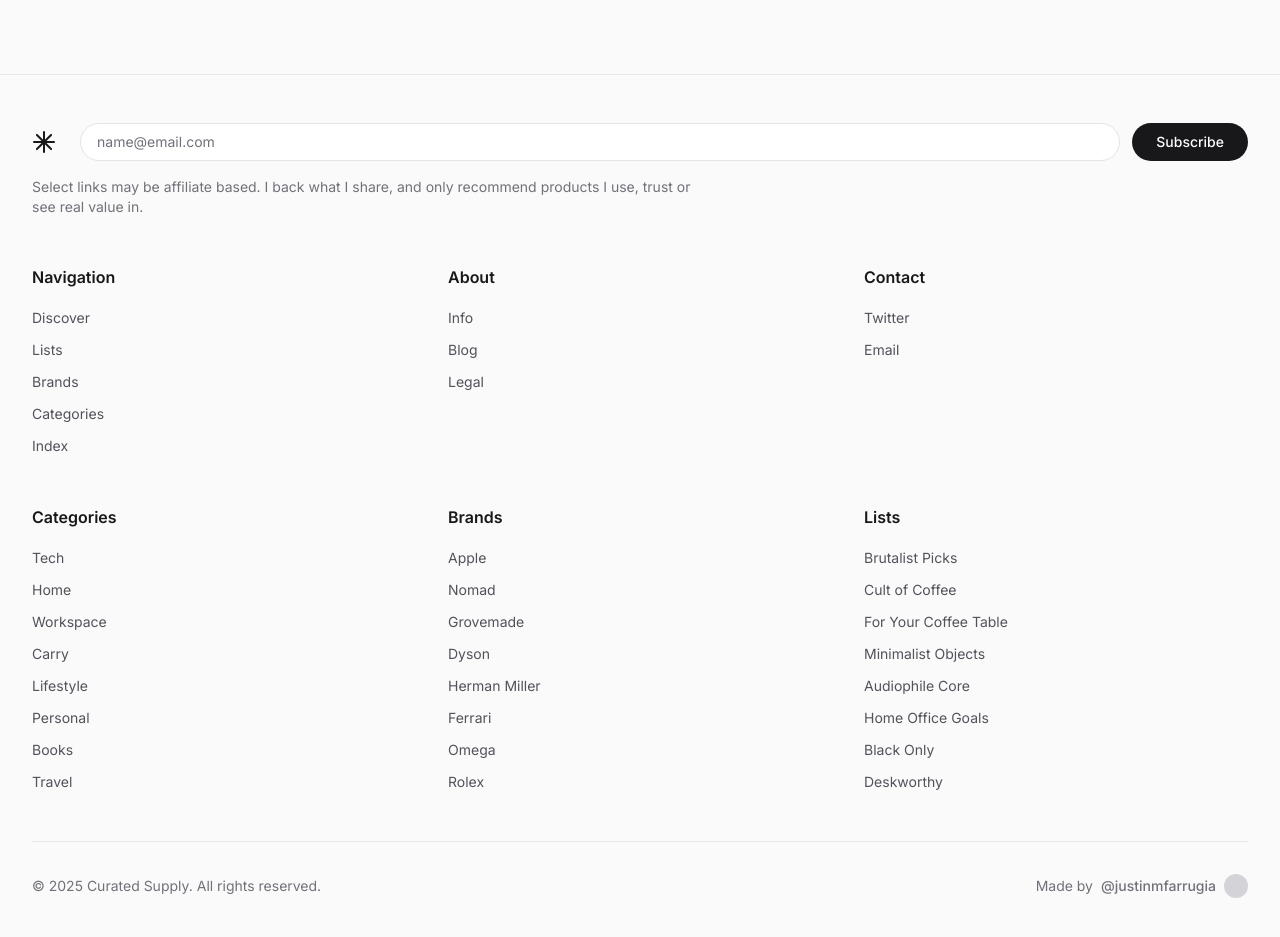
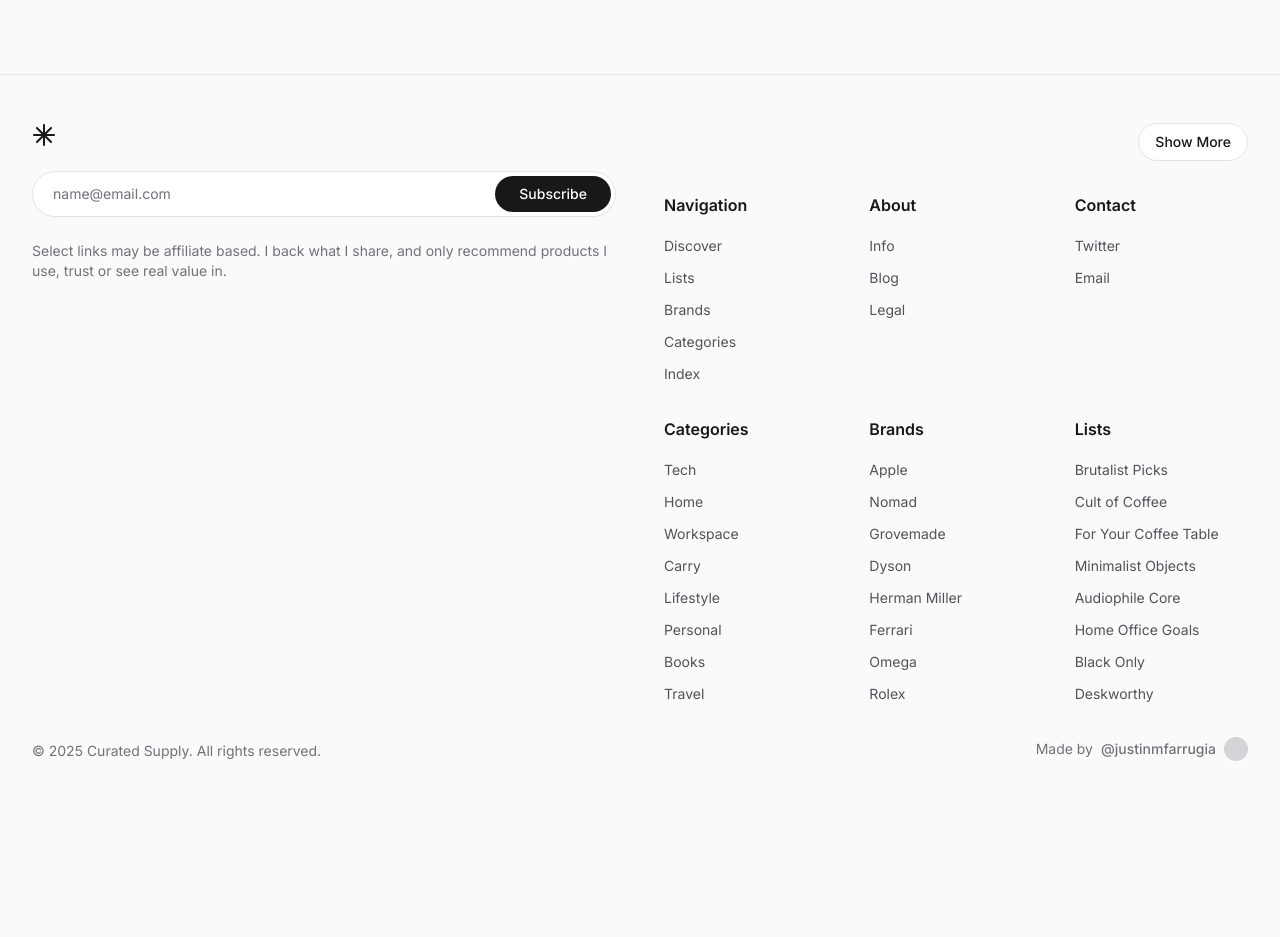
Before and after one commit to phalla-doll/curated-products-showcase, a React (Vite) app: page / in a window 1280 px wide. Shown: the part 1420-2357 px from the top of the page. After the commit the page ends 2229 px from the top, so only its background shows below. Built offline with nearby package versions, Linux system fonts and the light colour scheme.

Commit message:
Refactor Footer component: enhance layout with grid structure, improve subscription form styling, and update navigation links for better organization and accessibility.

```diff
--- a/src/components/Footer.tsx
+++ b/src/components/Footer.tsx
@@ -14,18 +14,21 @@ function Footer() {
   return (
     <footer className="bg-zinc-50 border-t border-zinc-200/80 mt-16">
       <div className="max-w-screen-xl mx-auto px-4 sm:px-6 lg:px-8 py-12">
+        <div className="grid grid-cols-1 md:grid-cols-2 gap-8 lg:gap-12">
+          {/* Left Column */}
+          <div className="flex flex-col">
+            {/* Asterisk Icon */}
+            <AsteriskIcon className="w-6 h-6 text-zinc-900 mb-6" />
+
             {/* Subscription Section */}
-        <div className="mb-12">
-          <div className="flex flex-col md:flex-row items-start md:items-center gap-6">
-            <AsteriskIcon className="w-6 h-6 text-zinc-900 shrink-0" />
-            <div className="flex-1 flex flex-col sm:flex-row gap-3">
-              <form onSubmit={handleSubscribe} className="flex gap-3 flex-1">
+            <div className="mb-6">
+              <form onSubmit={handleSubscribe} className="flex gap-0 rounded-full border border-zinc-200 bg-white p-1">
                 <input
                   type="email"
                   value={email}
                   onChange={(e) => setEmail(e.target.value)}
                   placeholder="name@email.com"
-                  className="flex-1 px-4 py-2 rounded-full border border-zinc-200 bg-white text-zinc-900 placeholder-zinc-500 focus:outline-none focus:ring-2 focus:ring-zinc-900 focus:border-transparent text-sm"
+                  className="flex-1 px-4 py-2 rounded-full text-zinc-900 placeholder-zinc-500 focus:outline-none text-sm bg-transparent"
                 />
                 <button
                   type="submit"
@@ -35,14 +38,29 @@ function Footer() {
                 </button>
               </form>
             </div>
-          </div>
-          <p className="mt-4 text-sm text-zinc-500 max-w-2xl">
+
+            {/* Affiliate Disclosure */}
+            <p className="text-sm text-zinc-500 mb-auto">
               Select links may be affiliate based. I back what I share, and only recommend products I use, trust or see real value in.
+            </p>
+
+            {/* Copyright */}
+            <p className="text-sm text-zinc-500 mt-auto pt-8">
+              © 2025 Curated Supply. All rights reserved.
             </p>
           </div>
 
+          {/* Right Column */}
+          <div className="flex flex-col">
+            {/* Show More Button */}
+            <div className="flex justify-end mb-8">
+              <button className="px-4 py-2 rounded-full border border-zinc-200 bg-white text-zinc-900 hover:bg-zinc-50 transition-colors duration-200 text-sm font-medium">
+                Show More
+              </button>
+            </div>
+
             {/* Main Navigation Links */}
-        <div className="grid grid-cols-1 md:grid-cols-3 gap-8 mb-12">
+            <div className="grid grid-cols-1 md:grid-cols-3 gap-8 mb-8">
               <div>
                 <h3 className="font-semibold text-zinc-900 mb-4">Navigation</h3>
                 <ul className="space-y-2">
@@ -93,7 +111,7 @@ function Footer() {
             </div>
 
             {/* Detailed Footer Lists */}
-        <div className="grid grid-cols-1 md:grid-cols-3 gap-8 mb-12">
+            <div className="grid grid-cols-1 md:grid-cols-3 gap-8 mb-auto">
               <div>
                 <h3 className="font-semibold text-zinc-900 mb-4">Categories</h3>
                 <ul className="space-y-2">
@@ -152,12 +170,8 @@ function Footer() {
               </div>
             </div>
 
-        {/* Bottom Section */}
-        <div className="border-t border-zinc-200/80 pt-8 flex flex-col sm:flex-row justify-between items-center gap-4">
-          <p className="text-sm text-zinc-500">
-            © 2025 Curated Supply. All rights reserved.
-          </p>
-          <div className="flex items-center gap-2 text-sm text-zinc-500">
+            {/* Attribution */}
+            <div className="flex items-center gap-2 text-sm text-zinc-500 mt-auto pt-8 justify-end">
               <span>Made by</span>
               <a
                 href="#"
@@ -169,6 +183,7 @@ function Footer() {
             </div>
           </div>
         </div>
+      </div>
     </footer>
   );
 }
```
Lines whose indentation alone changed are shown as unchanged.
